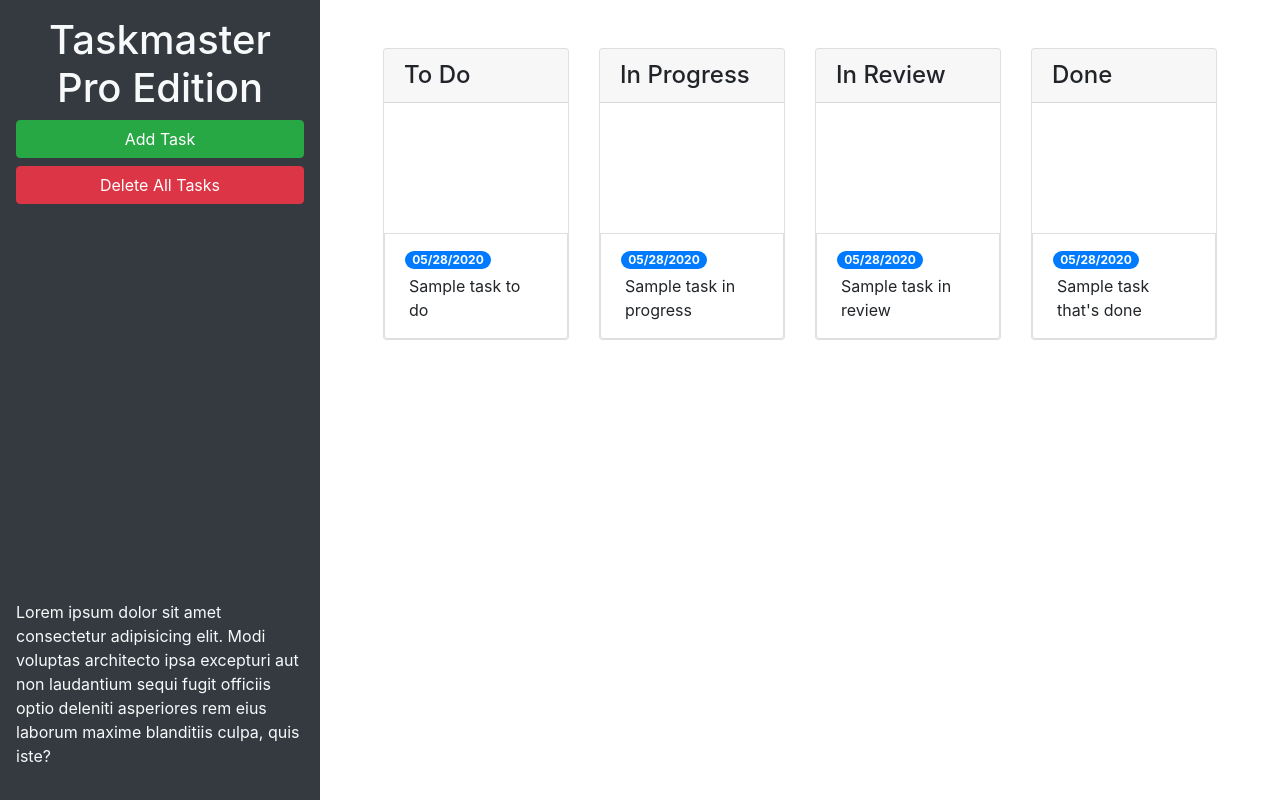
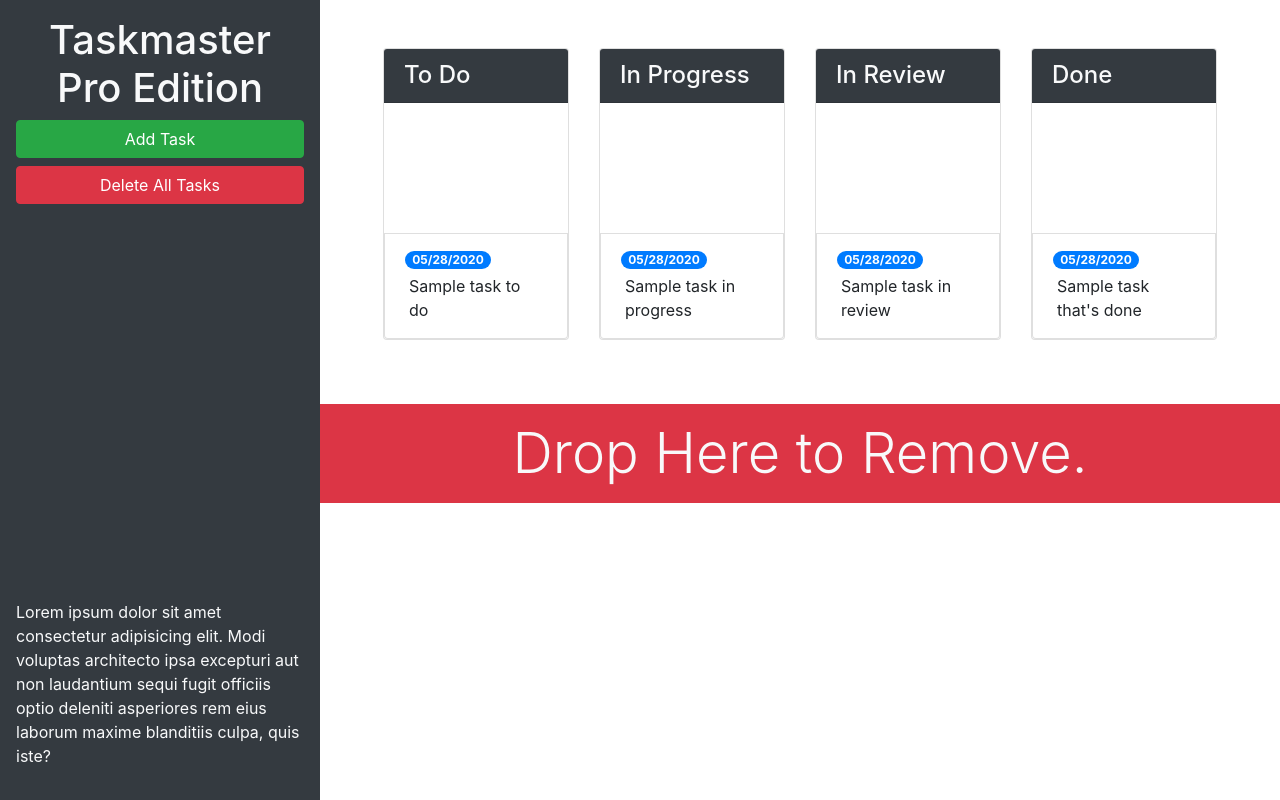
Before and after one commit to abbyolivaa/taskmaster-pro, a plain HTML site: page index.html in a window 1280 px wide. Drawn offline with nearby package versions, Linux system fonts and the light colour scheme.

Commit message:
changed card title color, added trash drop

```diff
--- a/index.html
+++ b/index.html
@@ -13,7 +13,7 @@
 <body>
 
   <div class="row min-vh-100 no-gutters">
-    <header class="col-12 col-lg-3 bg-dark text-light d-flex flex-column p-4 p-lg-3">
+    <header class="col-12 col-lg-3 bg-dark text-light sticky-top d-flex flex-column p-4 p-lg-3">
       <h1 class="text-center">Taskmaster Pro Edition</h1>
       <button id="create-task" class="btn btn-block btn-success" data-toggle="modal" data-target="#task-form-modal">Add
         Task</button>
@@ -23,12 +23,12 @@
         laudantium sequi fugit officiis optio deleniti asperiores rem eius laborum maxime blanditiis culpa, quis iste?
       </p>
     </header>
-    <main class="col-12 col-lg-9">
+    <main class="col-12 col-lg-9 d-flex flex-column">
       <div class="m-5 row justify-content-around">
         <!-- todo start -->
         <div class="col-12 col-md-6 col-xl-3 mb-3">
           <div class="card">
-            <h4 class="card-header">To Do</h4>
+            <h4 class="card-header bg-dark text-light">To Do</h4>
             <ul id="list-toDo" class="list-group list-group-flush"></ul>
               <li class="list-group-item">
                 <span class="badge badge-primary badge-pill">05/28/2020</span>
@@ -41,7 +41,7 @@
         <!-- in progress start -->
         <div class="col-12 col-md-6 col-xl-3 mb-3">
           <div class="card">
-            <h4 class="card-header">In Progress</h4>
+            <h4 class="card-header bg-dark text-light">In Progress</h4>
             <ul id="list-inProgress" class="list-group list-group-flush"></ul>
               <li class="list-group-item">
                 <span class="badge badge-primary badge-pill">05/28/2020</span>
@@ -54,7 +54,7 @@
         <!-- in review start -->
         <div class="col-12 col-md-6 col-xl-3 mb-3">
           <div class="card">
-            <h4 class="card-header">In Review</h4>
+            <h4 class="card-header bg-dark text-light">In Review</h4>
             <ul id="list-inReview" class="list-group list-group-flush"></ul>
               <li class="list-group-item">
                 <span class="badge badge-primary badge-pill">05/28/2020</span>
@@ -67,7 +67,7 @@
         <!-- done start -->
         <div class="col-12 col-md-6 col-xl-3 mb-3">
           <div class="card">
-            <h4 class="card-header">Done</h4>
+            <h4 class="card-header bg-dark text-light">Done</h4>
             <ul id="list-done" class="list-group list-group-flush"></ul>
               <li class="list-group-item">
                 <span class="badge badge-primary badge-pill">05/28/2020</span>
@@ -77,6 +77,11 @@
           </div>
         </div>
         <!-- done end -->
+      </div>
+      <div id="trash">
+        <div class="w-100 bg-danger p-3 text-center text-light display-4">
+          Drop Here to Remove.
+        </div>
       </div>
     </main>
   </div>
```
